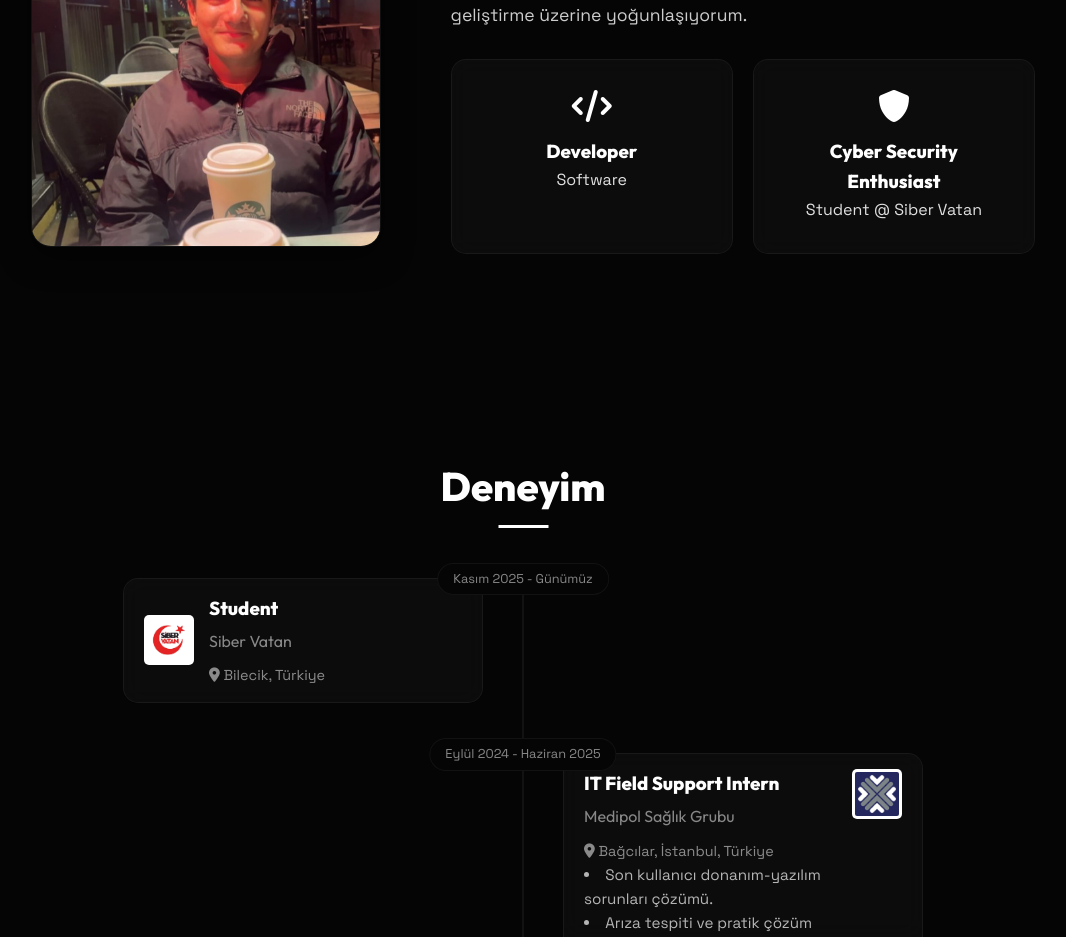
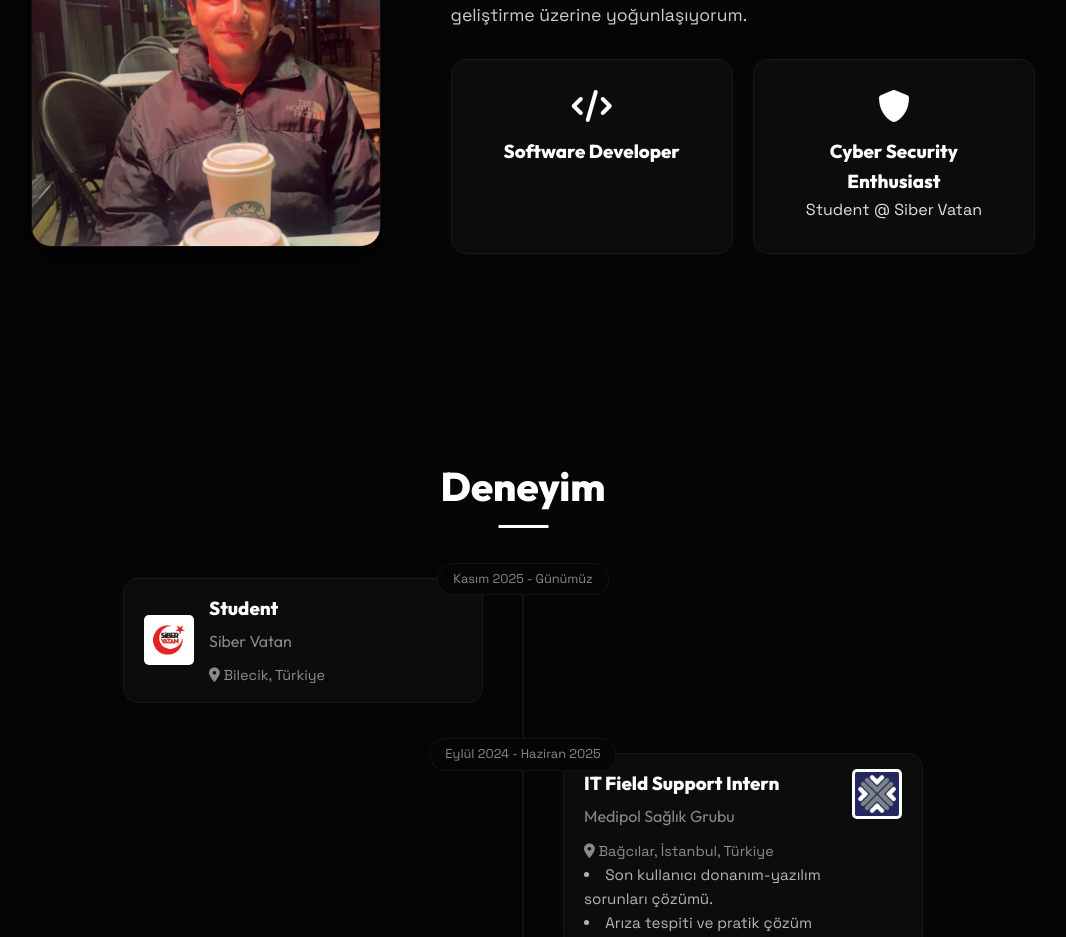
Before and after one commit to efekrbas/website, a React (Vite) app: page / in a window 1280 px wide. Shown: the part 1220-2157 px from the top of the page, without its empty margins (117-1183 px from the left). Built offline with nearby package versions, Linux system fonts and the light colour scheme; no server answers.

Commit message:
Update About.jsx

```diff
--- a/src/components/About.jsx
+++ b/src/components/About.jsx
@@ -28,8 +28,7 @@ const About = () => {
                     <div className="stats-grid">
                         <motion.div className="stat-card glass-card" whileHover={{ y: -5 }}>
                             <i className="fas fa-code"></i>
-                            <h3>Developer</h3>
-                            <p>Software</p>
+                            <h3>Software Developer</h3>
                         </motion.div>
                         <motion.div className="stat-card glass-card" whileHover={{ y: -5 }}>
                             <i className="fas fa-shield-alt"></i>
```
